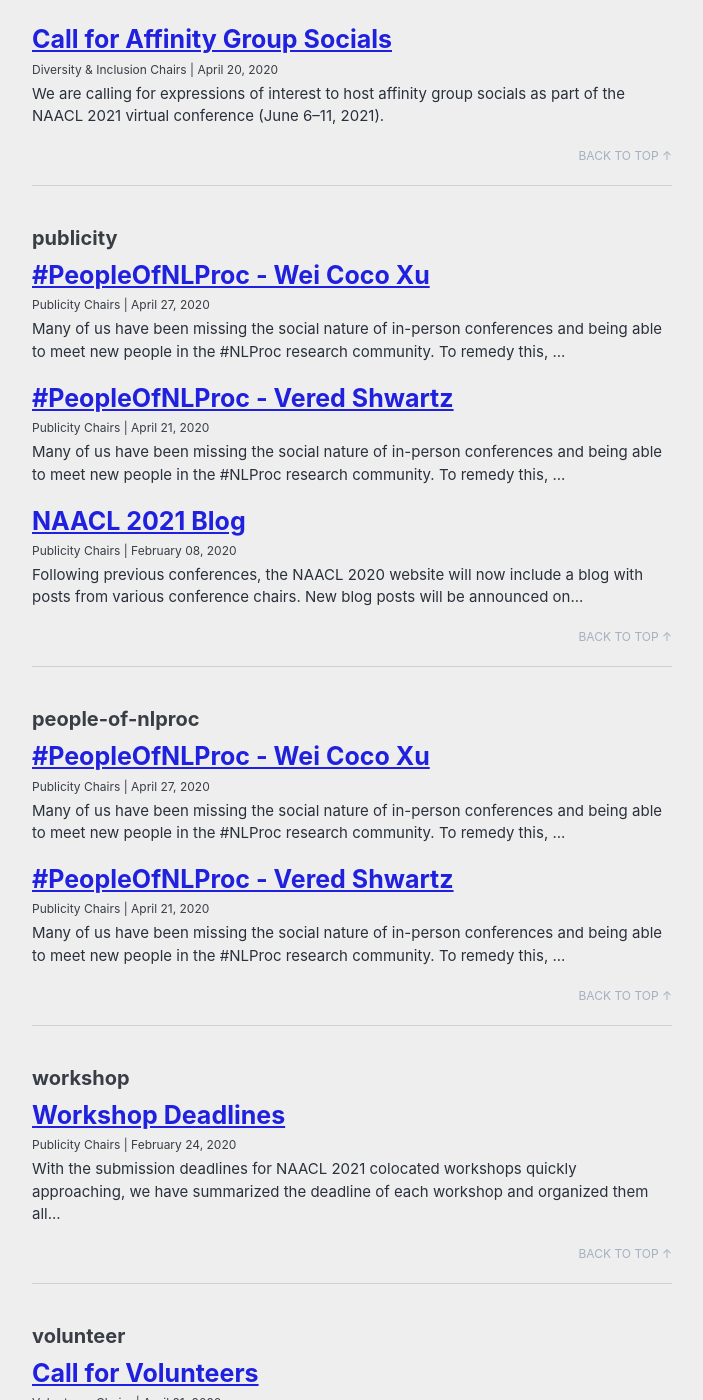
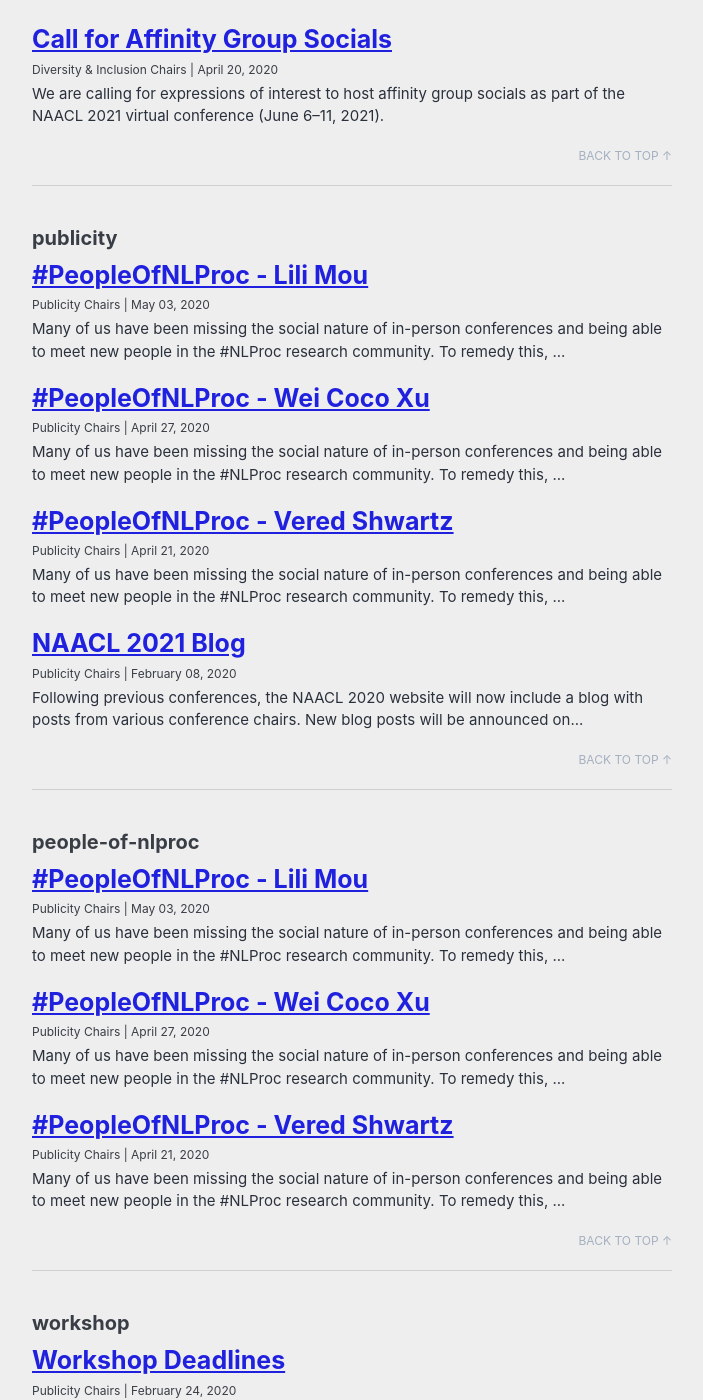
Before and after one commit to naacl-org/naacl-2021-website, a Jekyll site: the page built from _pages/tag-archive.md, in a window 1280 px wide and 1400 px high, scrolled down 1870 px. Shown: the whole window, without its empty margins (288-991 px from the left). Built offline with Jekyll 4.4.1, drawn with Linux system fonts in a browser that asks for light colours; cached includes are drawn as plain includes; nearby versions of some CDN libraries; comment, search, counter and statistics services are not loaded; some of the changed text lies outside the part shown.

Commit message:
Added a new PeopleOfNLProc post

```diff
--- /dev/null
+++ b/_posts/2020-05-03-people-of-nlproc-lili-mou.md
@@ -0,0 +1,30 @@
+---
+title: "#PeopleOfNLProc - Lili Mou"
+author: publicity-chairs
+author_profile: true
+tags:
+  publicity people-of-nlproc
+categories:
+  blog
+---
+
+Many of us have been missing the social nature of in-person conferences and being able to meet new people in the #NLProc research community. To remedy this, Enrico, Sarah, Peng, and Danqi, as NAACL Publicity Chairs, are starting a new series called **#PeopleOfNLProc** on the NAACL social media channels and the official conference blog (<https://2021.naacl.org/blog>)!
+
+For the next months leading up to the NAACL 2021 conference, we will be featuring members of the NLP research community via **TWO TRUTHS AND A LIE**. Anyone is welcome to participate – fill out the Google form here: <https://forms.gle/GqdiRQFTw4LaJYmG8>
+
+
+Our new #PeopleofNLProc researcher is **Lili Mou**.
+
+![Photo of Lili Mou](/assets/images/people-of-nlproc-blog/Lili_Mou.jpg)
+
+**BIO:** I am an assistant professor at the University of Alberta, and I am also an Amii Fellow and CIFAR AI Chair. I obtained my BS and PhD degrees from Peking University, and did my postdoc at the University of Waterloo. I am mainly interested in machine learning approaches to NLP.
+
+Which of the next 3 facts is the lie?
+
+1. We admit very few grads due to funding limit.
+
+2. My rental apartment is 2min walk from campus.
+
+3. I did my PhD in Software Engineering Institute.
+
+Vote in our Social Media channel ([@naaclhlt](https://twitter.com/NAACLHLT)) and fill out the Google form here: <https://forms.gle/GqdiRQFTw4LaJYmG8> if you want to be featured!
```
Also changed, not shown: _pages/home.md (+1 -0 lines), assets/images/people-of-nlproc-blog/Lili_Mou.jpg (added).
